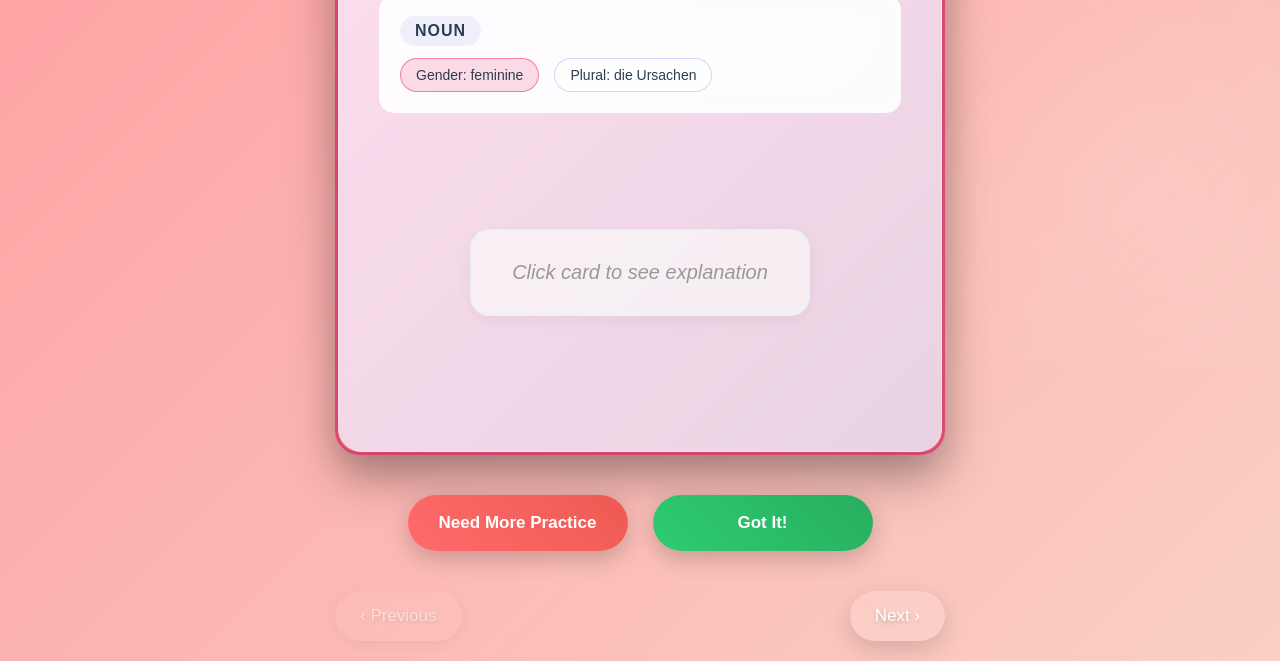
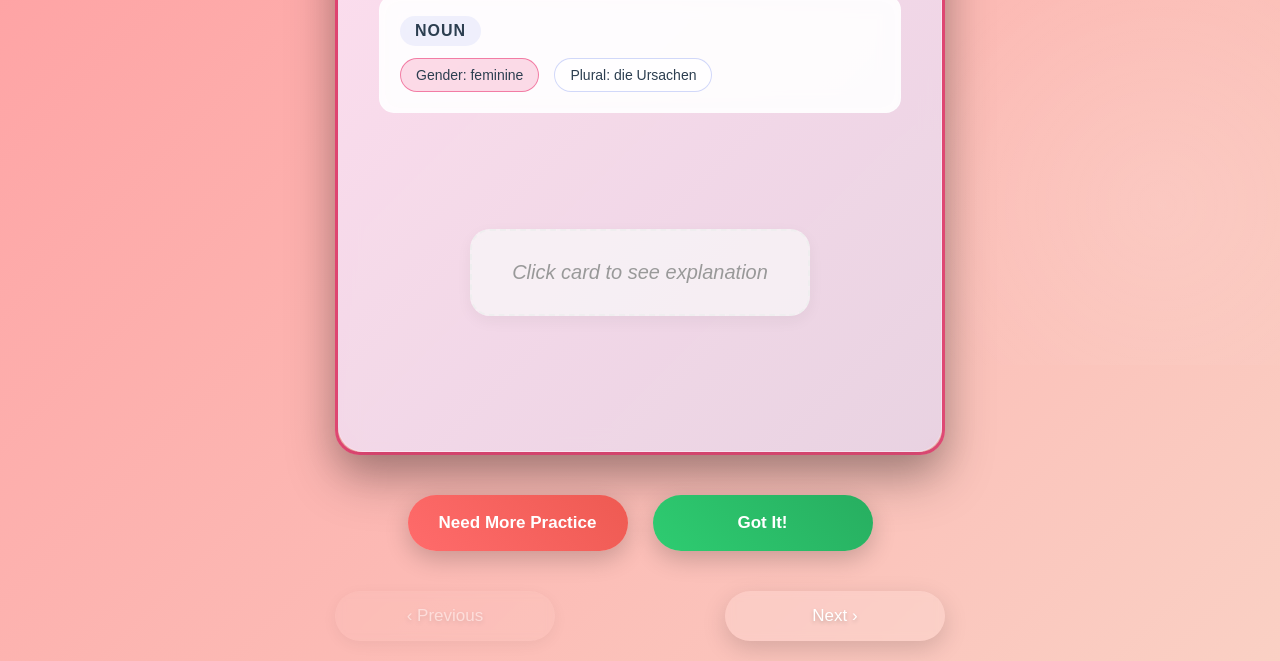
Before and after one commit to ishanrai05/flashcards, a plain HTML site: page index.html in a window 1280 px wide. Shown: the part 445-1106 px from the top of the page. Drawn offline with Linux system fonts and the light colour scheme.

Commit message:
Fix background issue with next button

```diff
--- a/index.html
+++ b/index.html
@@ -88,8 +88,8 @@
 
             <!-- Navigation -->
             <div class="navigation">
-                <button id="prevCard" class="nav-btn">‹ Previous</button>
-                <button id="nextCard" class="nav-btn">Next ›</button>
+                <button id="prevCard" class="nav-btn action-btn">‹ Previous</button>
+                <button id="nextCard" class="nav-btn action-btn">Next ›</button>
             </div>
         </div>
 
--- a/script.js
+++ b/script.js
@@ -411,10 +411,14 @@ class FlashcardApp {
 
         const card = this.currentCards[this.currentCardIndex];
         this.updatePageBackground(card);
-        // Only reset card flip when actually changing to a new card
-        this.resetCardFlipForNewCard();
-        this.populateCard(card);
-        this.updateNavigationButtons();
+
+        // Force background update to render before updating card content (iOS fix)
+        window.requestAnimationFrame(() => {
+            // Only reset card flip when actually changing to a new card
+            this.resetCardFlipForNewCard();
+            this.populateCard(card);
+            this.updateNavigationButtons();
+        });
     }
 
     updatePageBackground(card) {
```
